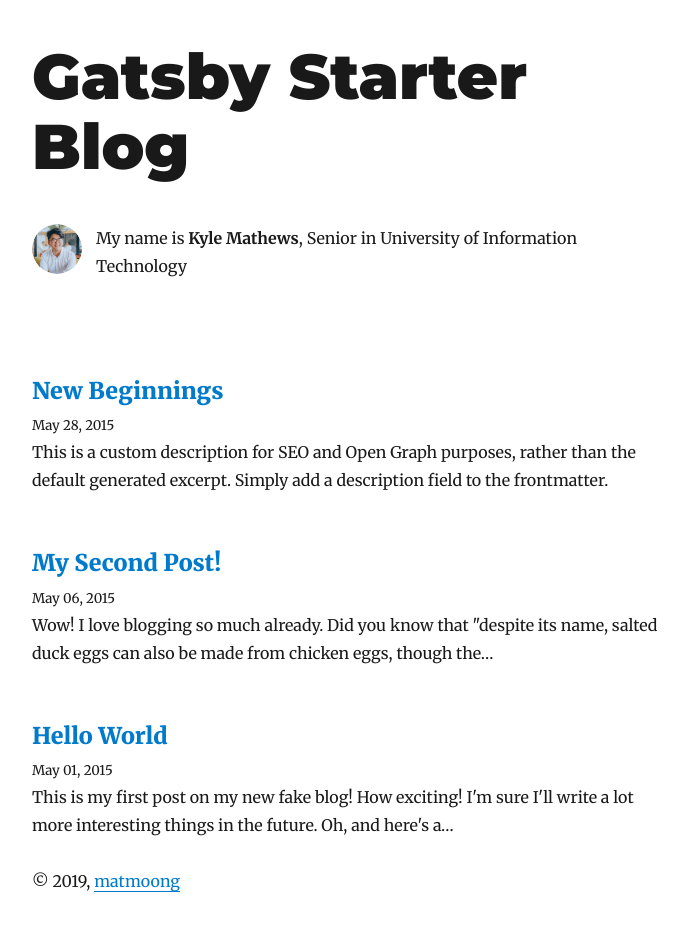
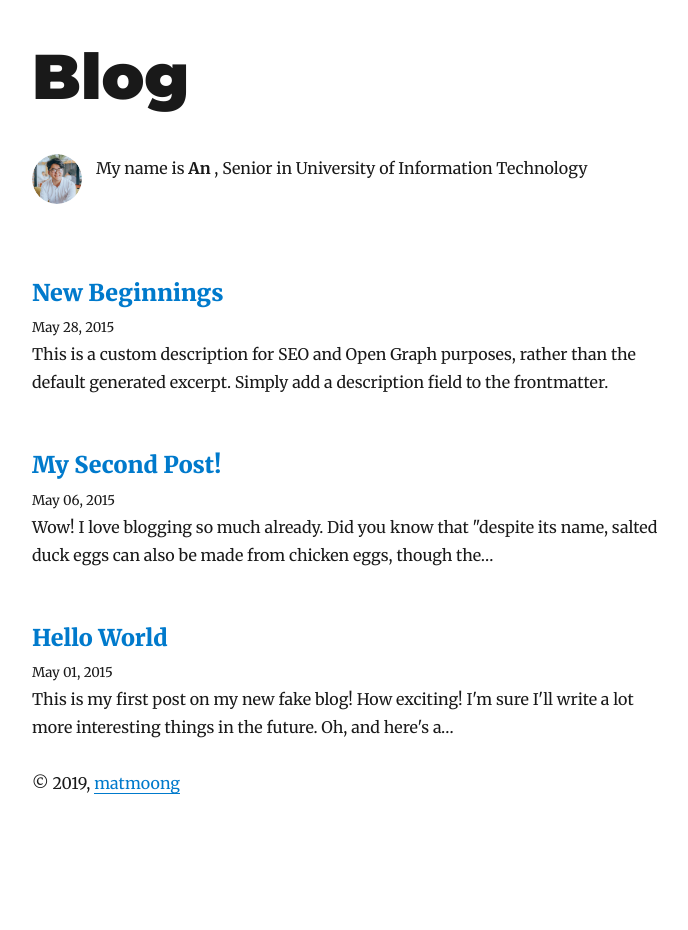
Before and after one commit to anlt149/gatsby_blog, a Gatsby site: page / in a window 1280 px wide. Shown: the whole page, without its empty margins (293-981 px from the left). After the commit the page ends 839 px from the top, so only its background shows below. Built offline with nearby package versions, Linux system fonts and the light colour scheme; Gatsby itself is replaced by a stand-in of ours; some packages are replaced by stand-ins of ours.

Commit message:
Minor fix 2

```diff
--- a/gatsby-config.js
+++ b/gatsby-config.js
@@ -1,11 +1,11 @@
 module.exports = {
   siteMetadata: {
-    title: `Gatsby Starter Blog`,
-    author: `Kyle Mathews`,
-    description: `A starter blog demonstrating what Gatsby can do.`,
-    siteUrl: `https://gatsby-starter-blog-demo.netlify.com/`,
+    title: `Blog`,
+    author: `An Le Truong`,
+    description: `College Senior`,
+    siteUrl: `https://www.instagram.com`,
     social: {
-      twitter: `kylemathews`,
+      twitter: `anletr97`,
     },
   },
   plugins: [
--- a/src/components/bio.js
+++ b/src/components/bio.js
@@ -38,12 +38,8 @@ function Bio() {
               }}
             />
             <p>
-              My name is <strong>{author}</strong>, Senior in University of Information Technology
-              {/* Francisco building useful things. */}
-              {` `}
-              {/* <a href={`https://twitter.com/${social.twitter}`}>
-                You should follow him on Twitter
-              </a> */}
+              My name is <strong> An </strong>, Senior in University of Information Technology
+
             </p>
           </div>
         )
```
